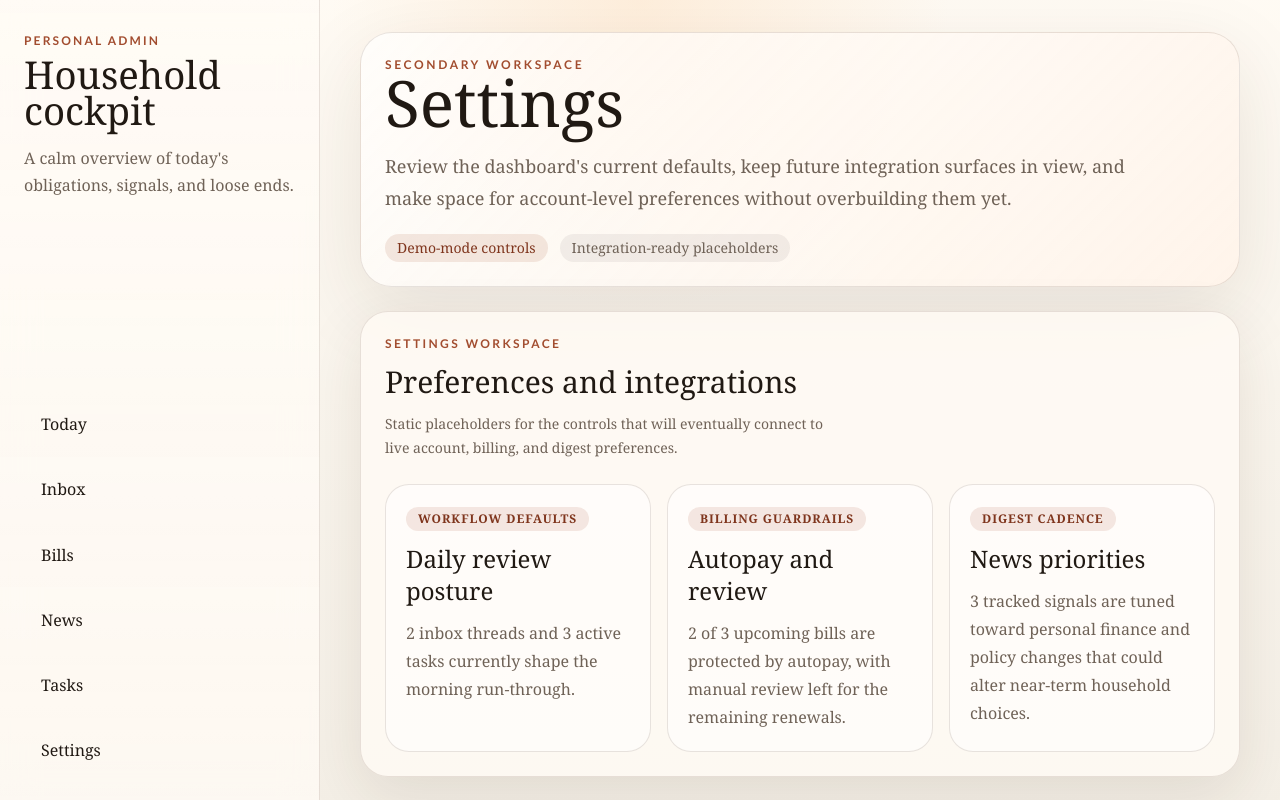
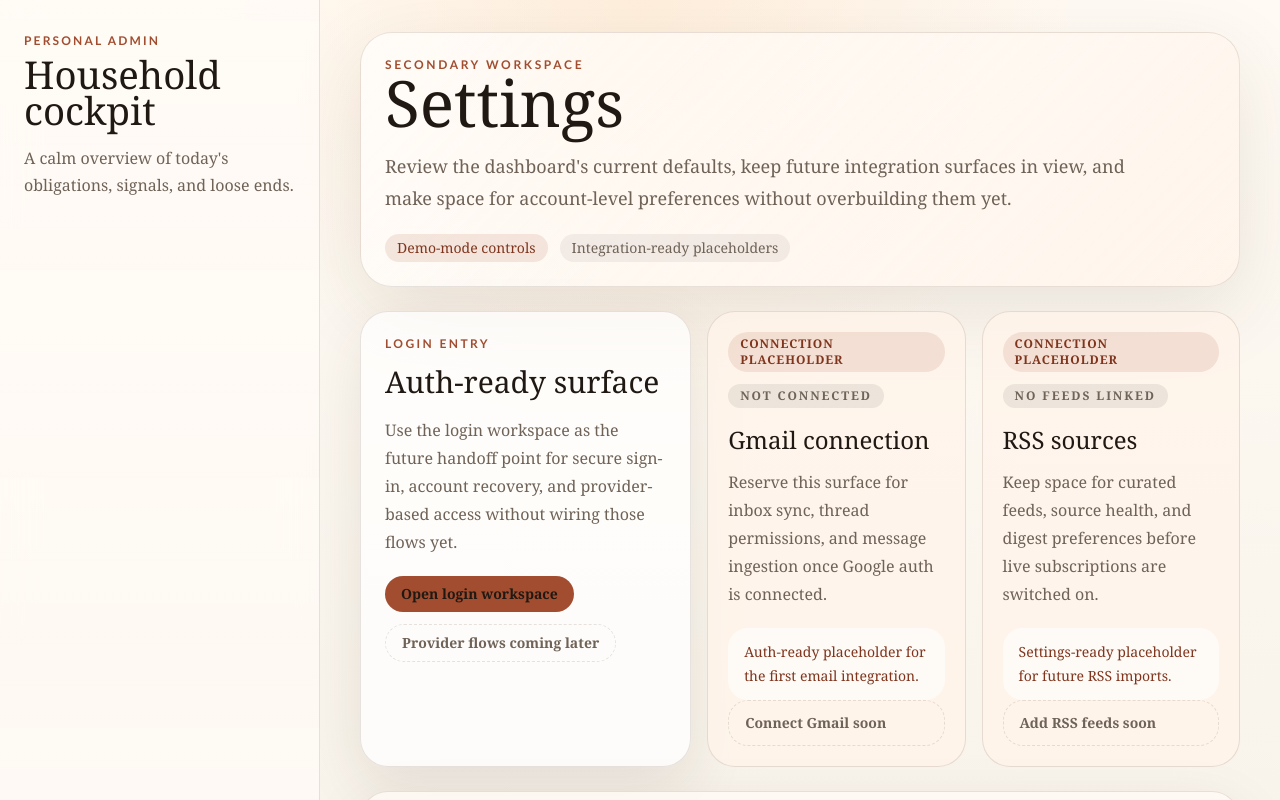
Before and after one commit to ketho-exe/Personal_Admin, a Next.js app: page /settings in a window 1280 px wide. Shown: the top 800 px of the page. Built offline with nearby package versions, Linux system fonts and the light colour scheme.

Commit message:
feat: add auth and integration-ready settings surfaces

```diff
--- /dev/null
+++ b/app/login/page.tsx
@@ -0,0 +1,60 @@
+import Link from "next/link";
+import { Card } from "@/components/ui/card";
+import { getDemoAuthEntrySurface } from "@/lib/demo-data";
+
+export default function LoginPage() {
+  const authEntrySurface = getDemoAuthEntrySurface();
+
+  return (
+    <div className="px-5 py-5 md:px-8 md:py-8 xl:px-10" data-testid="login-page">
+      <div className="mx-auto flex w-full max-w-4xl flex-col gap-6">
+        <Card
+          as="section"
+          className="rounded-[2rem] bg-[linear-gradient(145deg,rgba(255,248,242,0.96),rgba(255,255,255,0.78))]"
+          padding="lg"
+          tone="panel"
+        >
+          <p className="m-0 font-[Trebuchet_MS,sans-serif] text-xs font-bold uppercase tracking-[0.22em] text-[var(--accent)]">
+            Auth Workspace
+          </p>
+          <h1 className="mt-3 text-5xl">Login</h1>
+          <p className="m-0 mt-4 max-w-2xl text-lg leading-8 text-[var(--muted)]">
+            {authEntrySurface.summary}
+          </p>
+          <div className="mt-6 grid gap-4 md:grid-cols-2">
+            <Card className="rounded-[1.75rem]" tone="glass">
+              <p className="m-0 text-sm font-semibold uppercase tracking-[0.18em] text-[var(--accent-strong)]">
+                Auth-ready
+              </p>
+              <h2 className="mt-3 text-2xl leading-8">{authEntrySurface.title}</h2>
+              <p className="m-0 mt-3 text-base leading-7 text-[var(--muted)]">
+                Real sign-in buttons, recovery flows, and session state will plug into this page
+                when provider setup begins.
+              </p>
+            </Card>
+            <Card className="rounded-[1.75rem]" tone="warm">
+              <p className="m-0 text-sm font-semibold uppercase tracking-[0.18em] text-[var(--accent-strong)]">
+                Next connections
+              </p>
+              <p className="m-0 mt-3 text-base leading-7 text-[var(--muted)]">
+                Gmail and RSS placeholders already live in settings so integration rollout can
+                stay visible while auth remains intentionally dormant.
+              </p>
+              <div className="mt-5 flex flex-wrap gap-3">
+                <Link
+                  className="rounded-full bg-[var(--accent)] px-4 py-2 text-sm font-semibold text-white transition hover:bg-[var(--accent-strong)]"
+                  href="/settings"
+                >
+                  {authEntrySurface.secondaryActionLabel}
+                </Link>
+                <span className="rounded-full border border-dashed border-[var(--panel-border)] px-4 py-2 text-sm font-semibold text-[var(--muted)]">
+                  {authEntrySurface.primaryActionLabel}
+                </span>
+              </div>
+            </Card>
+          </div>
+        </Card>
+      </div>
+    </div>
+  );
+}
--- a/app/settings/page.tsx
+++ b/app/settings/page.tsx
@@ -1,13 +1,19 @@
+import Link from "next/link";
+import { ConnectionCard } from "@/components/settings/connection-card";
 import { SettingsPanels } from "@/components/settings/settings-panels";
 import {
+  getDemoAuthEntrySurface,
   getDemoBills,
+  getDemoConnectionPlaceholders,
   getDemoInboxItems,
   getDemoNewsItems,
   getDemoTasks
 } from "@/lib/demo-data";
 
 export default async function SettingsPage() {
+  const authEntrySurface = getDemoAuthEntrySurface();
   const bills = getDemoBills();
+  const connectionPlaceholders = getDemoConnectionPlaceholders();
   const inboxItems = getDemoInboxItems();
   const newsItems = getDemoNewsItems();
   const tasks = getDemoTasks();
@@ -34,6 +40,44 @@ export default async function SettingsPage() {
           </div>
         </section>
 
+        <section
+          aria-labelledby="settings-auth-title"
+          className="grid gap-4 lg:grid-cols-[1.15fr_1.85fr]"
+        >
+          <article className="rounded-[1.75rem] border border-[var(--panel-border)] bg-[rgba(255,255,255,0.72)] p-6 shadow-[0_20px_60px_var(--panel-shadow)]">
+            <p className="m-0 font-[Trebuchet_MS,sans-serif] text-xs font-bold uppercase tracking-[0.2em] text-[var(--accent)]">
+              Login entry
+            </p>
+            <h2 className="mt-3 text-3xl" id="settings-auth-title">
+              Auth-ready surface
+            </h2>
+            <p className="m-0 mt-4 text-base leading-7 text-[var(--muted)]">
+              {authEntrySurface.summary}
+            </p>
+            <div className="mt-5 flex flex-wrap gap-3">
+              <Link
+                className="rounded-full bg-[var(--accent)] px-4 py-2 text-sm font-semibold text-white transition hover:bg-[var(--accent-strong)]"
+                href="/login"
+              >
+                {authEntrySurface.primaryActionLabel}
+              </Link>
+              <span className="rounded-full border border-dashed border-[var(--panel-border)] px-4 py-2 text-sm font-semibold text-[var(--muted)]">
+                Provider flows coming later
+              </span>
+            </div>
+          </article>
+
+          <div
+            aria-label="connection placeholders"
+            className="grid gap-4 md:grid-cols-2"
+            role="region"
+          >
+            {connectionPlaceholders.map((connection) => (
+              <ConnectionCard connection={connection} key={connection.id} />
+            ))}
+          </div>
+        </section>
+
         <SettingsPanels
           bills={bills}
           inboxItems={inboxItems}
--- /dev/null
+++ b/components/settings/connection-card.tsx
@@ -0,0 +1,40 @@
+import { Card } from "@/components/ui/card";
+import { StatusPill } from "@/components/ui/status-pill";
+import type { DemoConnectionPlaceholder } from "@/lib/demo-data";
+
+type ConnectionCardProps = Readonly<{
+  connection: DemoConnectionPlaceholder;
+}>;
+
+export function ConnectionCard({ connection }: ConnectionCardProps) {
+  return (
+    <Card
+      aria-labelledby={`${connection.id}-title`}
+      as="article"
+      className="flex h-full flex-col justify-between rounded-[1.75rem]"
+      tone="warm"
+    >
+      <div>
+        <div className="flex flex-wrap items-center justify-between gap-3">
+          <StatusPill tone="accent">Connection placeholder</StatusPill>
+          <span className="rounded-full bg-[rgba(32,25,19,0.08)] px-3 py-1 text-xs font-semibold uppercase tracking-[0.16em] text-[var(--muted)]">
+            {connection.statusLabel}
+          </span>
+        </div>
+        <h3 className="mt-4 text-2xl leading-8" id={`${connection.id}-title`}>
+          {connection.name}
+        </h3>
+        <p className="m-0 mt-3 text-base leading-7 text-[var(--muted)]">{connection.summary}</p>
+      </div>
+
+      <div className="mt-5 space-y-3">
+        <p className="m-0 rounded-[1.25rem] bg-[rgba(255,255,255,0.6)] px-4 py-3 text-sm leading-6 text-[var(--accent-strong)]">
+          {connection.callout}
+        </p>
+        <div className="rounded-[1.25rem] border border-dashed border-[var(--panel-border)] px-4 py-3 text-sm font-semibold text-[var(--muted)]">
+          {connection.actionLabel}
+        </div>
+      </div>
+    </Card>
+  );
+}
--- a/lib/demo-data.ts
+++ b/lib/demo-data.ts
@@ -8,6 +8,22 @@ import type {
   NewsItem,
   TaskItem
 } from "@/lib/types";
+
+export type AuthEntrySurface = {
+  title: string;
+  summary: string;
+  primaryActionLabel: string;
+  secondaryActionLabel: string;
+};
+
+export type DemoConnectionPlaceholder = {
+  id: string;
+  name: string;
+  summary: string;
+  statusLabel: string;
+  callout: string;
+  actionLabel: string;
+};
 
 const inboxItems: InboxItem[] = [
   {
@@ -215,6 +231,35 @@ const quickActions: DashboardQuickAction[] = [
   }
 ];
 
+const authEntrySurface: AuthEntrySurface = {
+  title: "Auth entry surfaces are ready for real providers.",
+  summary:
+    "Use the login workspace as the future handoff point for secure sign-in, account recovery, and provider-based access without wiring those flows yet.",
+  primaryActionLabel: "Open login workspace",
+  secondaryActionLabel: "Return to settings"
+};
+
+const connectionPlaceholders: DemoConnectionPlaceholder[] = [
+  {
+    id: "connection-gmail",
+    name: "Gmail connection",
+    summary:
+      "Reserve this surface for inbox sync, thread permissions, and message ingestion once Google auth is connected.",
+    statusLabel: "Not connected",
+    callout: "Auth-ready placeholder for the first email integration.",
+    actionLabel: "Connect Gmail soon"
+  },
+  {
+    id: "connection-rss",
+    name: "RSS sources",
+    summary:
+      "Keep space for curated feeds, source health, and digest preferences before live subscriptions are switched on.",
+    statusLabel: "No feeds linked",
+    callout: "Settings-ready placeholder for future RSS imports.",
+    actionLabel: "Add RSS feeds soon"
+  }
+];
+
 function cloneAdminItems(items: AdminItemRecord[]): AdminItemRecord[] {
   return items.map((item) => ({ ...item }));
 }
@@ -276,3 +321,11 @@ export function getDemoDashboardData(): DashboardData {
     quickActions: cloneQuickActions(quickActions)
   };
 }
+
+export function getDemoAuthEntrySurface(): AuthEntrySurface {
+  return { ...authEntrySurface };
+}
+
+export function getDemoConnectionPlaceholders(): DemoConnectionPlaceholder[] {
+  return connectionPlaceholders.map((placeholder) => ({ ...placeholder }));
+}
```
Also changed, not shown: 1 other file (tests, documents, lock files or other folders).
